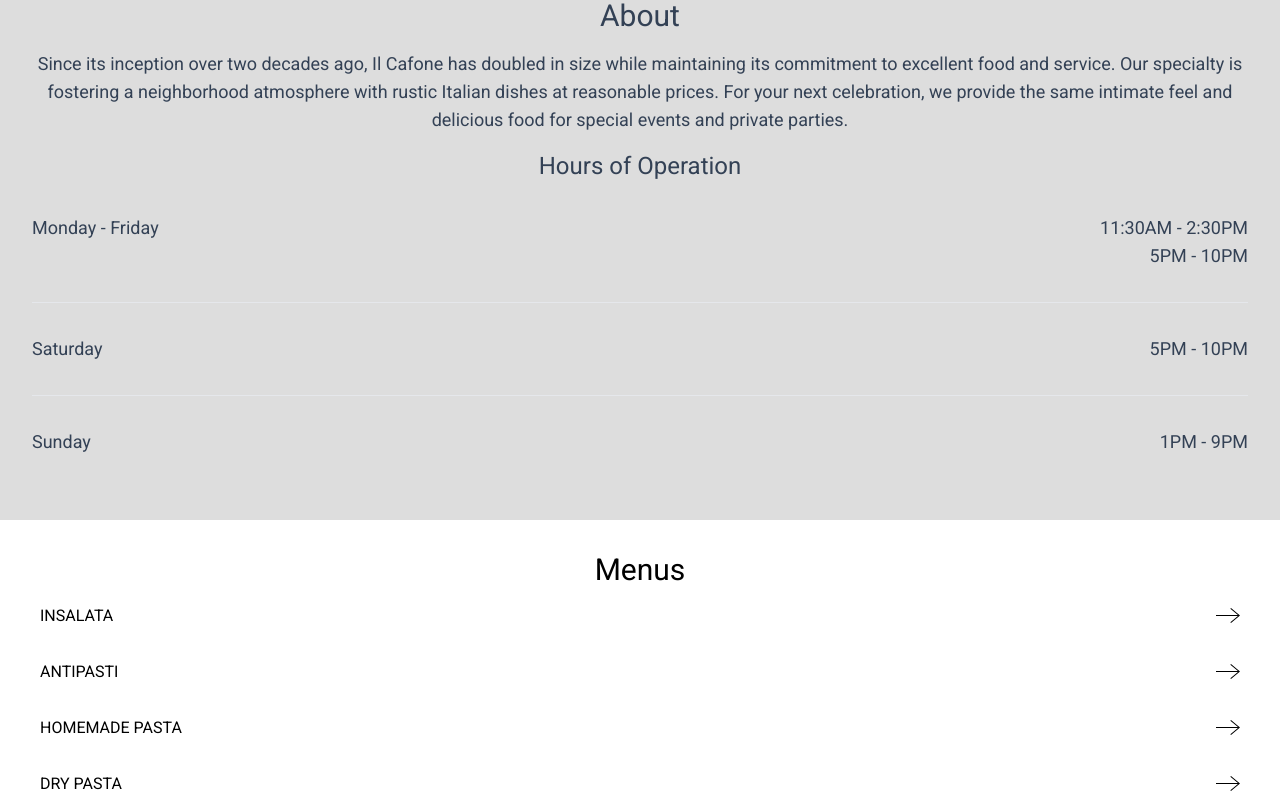
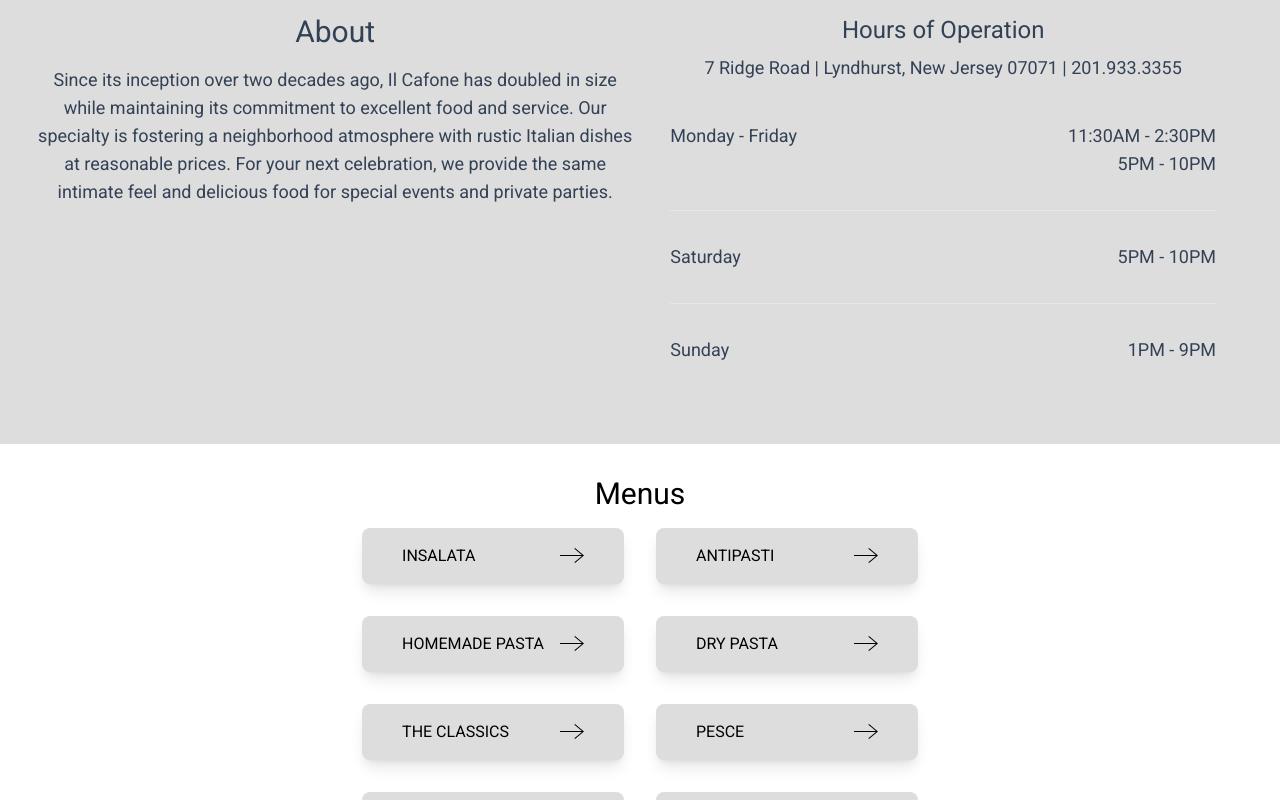
Before and after one commit to morfeli/trattoria, a Next.js app: page / in a window 1280 px wide. Shown: the part 720-1520 px from the top of the page. Built offline with nearby package versions, Linux system fonts and the light colour scheme; a web font is replaced by a local one.

Commit message:
gallery component mobile view

```diff
--- a/components/About/About.tsx
+++ b/components/About/About.tsx
@@ -4,7 +4,7 @@
   return (
     <section
       id="About"
-      className="flex flex-col p-8 leading-8 text-center text-slate-700 bg-lightGrayTwo md:px-18 md:text-lg"
+      className="flex flex-col p-8 leading-8 text-center text-slate-700 bg-lightGrayTwo md:flex-row md:justify-between md:px-18 md:text-lg"
     >
       <AboutInfo />
     </section>
--- a/components/About/AboutInfo.tsx
+++ b/components/About/AboutInfo.tsx
@@ -3,7 +3,7 @@
 export const AboutInfo = () => {
   return (
     <>
-      <div>
+      <div className="py-4 md:w-50vw">
         <h1 className="text-3xl">About</h1>
 
         <p className="pt-4">
@@ -16,8 +16,11 @@
         </p>
       </div>
 
-      <div className="flex flex-col pt-4">
+      <div className="flex flex-col py-4 md:w-50vw md:px-8">
         <h1 className="text-2xl">Hours of Operation</h1>
+        <p className="py-2">
+          7 Ridge Road | Lyndhurst, New Jersey 07071 | 201.933.3355
+        </p>
         <div className="flex justify-between py-8">
           <h2>Monday - Friday</h2>
           <div className="flex flex-col items-end">
--- a/components/Hero/Hero.tsx
+++ b/components/Hero/Hero.tsx
@@ -1,20 +1,12 @@
 import { HeroSlider } from "./HeroSlider";
 import { BrowserWidth } from "../../pages";
-import HeroImages from "../Hero/HeroImages";
 
 export const Hero = ({ isMobile, innerWidth }: BrowserWidth) => {
   return (
     <section className="relative bg-black">
-      <HeroSlider
-        // images={HeroImages}
-        isMobile={isMobile}
-        innerWidth={innerWidth}
-      />
+      <HeroSlider isMobile={isMobile} innerWidth={innerWidth} />
       <div className="absolute inset-0 flex flex-col items-center font-bold text-center text-white top-40">
         <h1 className="text-3xl">TRATTORIA Il CAFONE</h1>
-        <p className="py-4 text-lg">
-          7 Ridge Road | Lyndhurst, New Jersey 07071 | 201.933.3355
-        </p>
         <p className="text-md">Italian Fine Dining Cusine</p>
       </div>
     </section>
--- a/components/Hero/HeroSlider.tsx
+++ b/components/Hero/HeroSlider.tsx
@@ -1,4 +1,4 @@
-import Image, { StaticImageData } from "next/image";
+import Image from "next/image";
 import { useState, useEffect } from "react";
 import { motion, AnimatePresence, useCycle } from "framer-motion";
 
--- a/components/Menu/MenuBtn.tsx
+++ b/components/Menu/MenuBtn.tsx
@@ -28,14 +28,17 @@
   return (
     <Link href={`/menu/${id}`}>
       <motion.button
-        className="flex justify-between px-10 py-4 uppercase"
+        className="flex justify-between px-10 py-4 uppercase bg-lightGrayTwo rounded-lg m-4 shadow-lg"
         ref={ref}
         variants={descriptionVariants}
         initial="hidden"
         animate={controls}
-        transition={{ duration: 2 }}
+        whileHover={{ scale: 1.1 }}
+        whileTap={{ scale: 0.9 }}
+        transition={{ duration: 1 }}
       >
-        {children} <ArrowSVG />
+        <p className="pr-4">{children}</p>
+        <ArrowSVG />
       </motion.button>
     </Link>
   );
--- a/components/Menu/Menus.tsx
+++ b/components/Menu/Menus.tsx
@@ -4,7 +4,7 @@
   return (
     <section id="Menu" className="flex flex-col pt-8">
       <h1 className="self-center text-3xl">Menus</h1>
-      <div className="flex flex-col">
+      <div className="flex flex-col sm:grid sm:grid-cols-2 mx-auto">
         <MenuBtn id="insalata">Insalata</MenuBtn>
         <MenuBtn id="antipasta">Antipasti</MenuBtn>
         <MenuBtn id="homemade-pasta">Homemade Pasta</MenuBtn>
--- a/pages/menu/[id].tsx
+++ b/pages/menu/[id].tsx
@@ -28,7 +28,7 @@
 
         <div className="flex flex-col px-4 sm:grid sm:grid-cols-2 lg:grid-cols-3">
           {data.map((item: any, idx: number) => (
-            <div key={item.name} className="my-4">
+            <div key={item.name} className="m-4">
               <h3 className="tracking-wide uppercase">{item.name}</h3>
               <p className="p-1 text-sm leading-6">{item.description}</p>
               <p className="pt-2">$ {item.price}</p>
```
